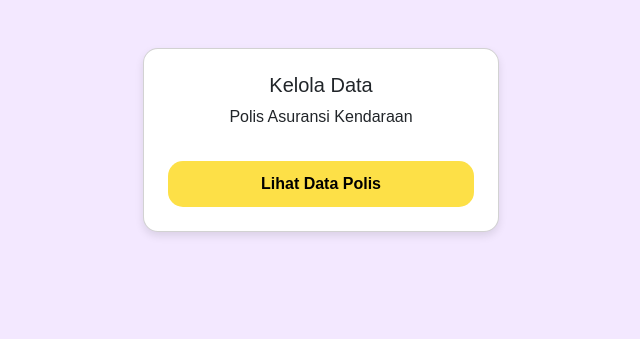
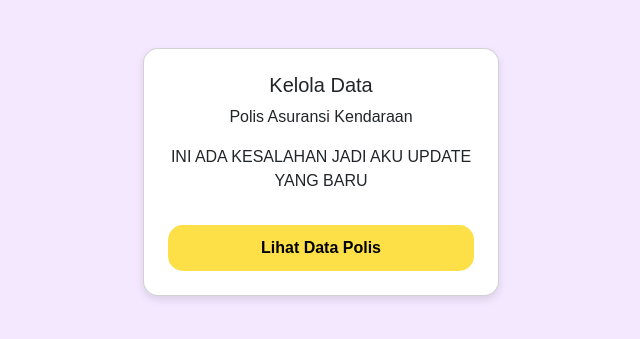
Before and after one commit to shafasalsabilap/dummy, a CodeIgniter 4 app: the page made by app/Views/dashboard.php in a window 1280 px wide. Shown: the part 134-473 px from the top of the page, without its empty margins (319-959 px from the left). Run offline with PHP 8.4 and a stand-in for CodeIgniter, Linux system fonts and the light colour scheme; the template is opened without the code that fills it, so the values that code supplies are empty; some libraries are stand-ins or nearby versions.

```diff
--- a/app/Views/dashboard.php
+++ b/app/Views/dashboard.php
@@ -48,6 +48,7 @@
             <div class="card card-custom p-4 text-center">
                 <h5>Kelola Data</h5>
                 <p>Polis Asuransi Kendaraan</p>
+                <p> INI ADA KESALAHAN JADI AKU UPDATE YANG BARU</p>
                 <a href="<?= base_url('polis') ?>" class="btn btn-custom mt-3">Lihat Data Polis</a>
             </div>
         </div>
```
